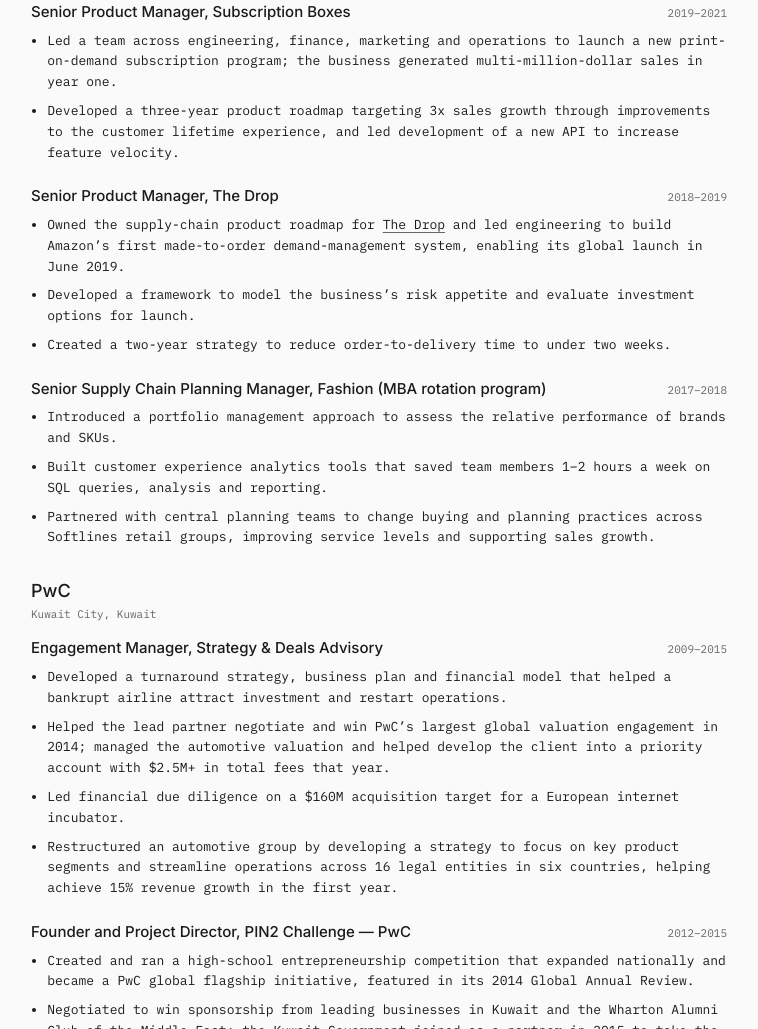
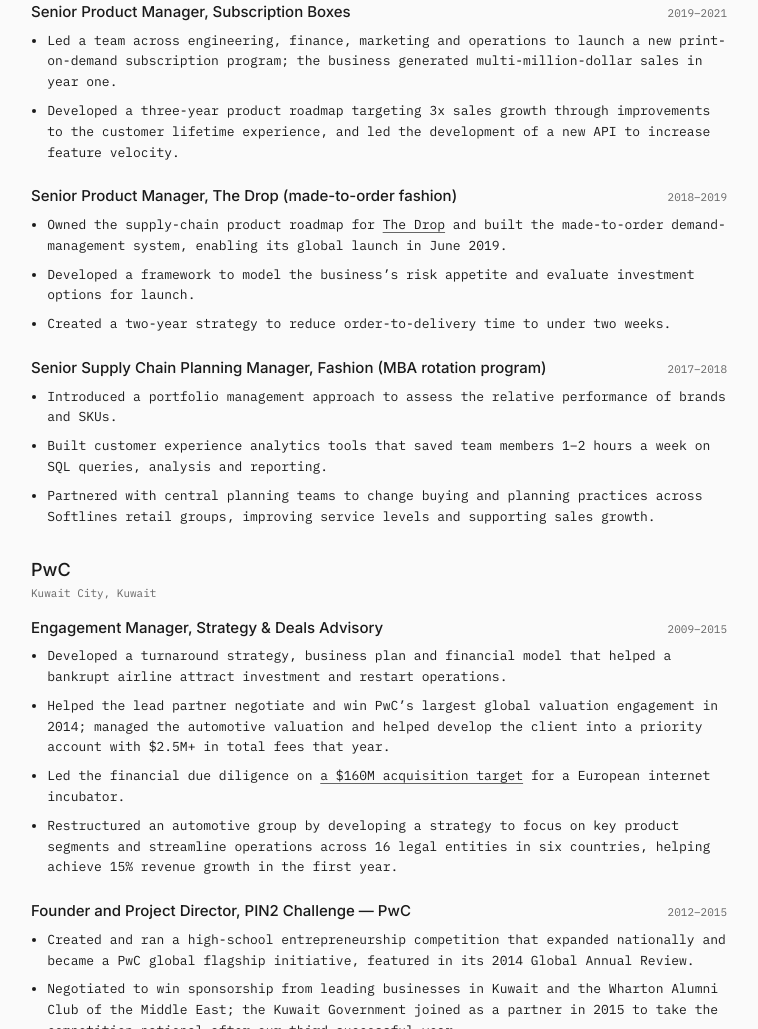
Before and after one commit to midokabbara/midokabbara.com, a plain HTML site: page resume.html in a window 1280 px wide. Shown: the part 900-1929 px from the top of the page, without its empty margins (201-959 px from the left). Drawn offline with Linux system fonts and the light colour scheme.

Commit message:
Publish approved resume refinements and linked acquisition reference

```diff
--- a/resume.html
+++ b/resume.html
@@ -41,12 +41,12 @@
 <section class="resume-role"><header class="resume-role__header"><h3>Senior Product Manager, Subscription Boxes</h3><p class="resume-date">2019–2021</p></header>
 <ul class="resume-bullets">
 <li>Led a team across engineering, finance, marketing and operations to launch a new print-on-demand subscription program; the business generated multi-million-dollar sales in year one.</li>
-<li>Developed a three-year product roadmap targeting 3x sales growth through improvements to the customer lifetime experience, and led development of a new API to increase feature velocity.</li>
+<li>Developed a three-year product roadmap targeting 3x sales growth through improvements to the customer lifetime experience, and led the development of a new API to increase feature velocity.</li>
 </ul>
 </section>
-<section class="resume-role"><header class="resume-role__header"><h3>Senior Product Manager, The Drop</h3><p class="resume-date">2018–2019</p></header>
+<section class="resume-role"><header class="resume-role__header"><h3>Senior Product Manager, The Drop (made-to-order fashion)</h3><p class="resume-date">2018–2019</p></header>
 <ul class="resume-bullets">
-<li>Owned the supply-chain product roadmap for <a href="https://www.harpersbazaar.com/fashion/trends/a27724176/amazon-the-drop-paola-alberdi-blank-itinerary-interview/" class="link">The Drop</a> and led engineering to build Amazon’s first made-to-order demand-management system, enabling its global launch in June 2019.</li>
+<li>Owned the supply-chain product roadmap for <a href="https://www.harpersbazaar.com/fashion/trends/a27724176/amazon-the-drop-paola-alberdi-blank-itinerary-interview/" class="link">The Drop</a> and built the made-to-order demand-management system, enabling its global launch in June 2019.</li>
 <li>Developed a framework to model the business’s risk appetite and evaluate investment options for launch.</li>
 <li>Created a two-year strategy to reduce order-to-delivery time to under two weeks.</li>
 </ul>
@@ -64,7 +64,7 @@
 <ul class="resume-bullets">
 <li>Developed a turnaround strategy, business plan and financial model that helped a bankrupt airline attract investment and restart operations.</li>
 <li>Helped the lead partner negotiate and win PwC’s largest global valuation engagement in 2014; managed the automotive valuation and helped develop the client into a priority account with $2.5M+ in total fees that year.</li>
-<li>Led financial due diligence on a $160M acquisition target for a European internet incubator.</li>
+<li>Led the financial due diligence on <a href="https://www.rocket-internet.com/news/2015-02-11-07-48-07" class="link">a $160M acquisition target</a> for a European internet incubator.</li>
 <li>Restructured an automotive group by developing a strategy to focus on key product segments and streamline operations across 16 legal entities in six countries, helping achieve 15% revenue growth in the first year.</li>
 </ul>
 </section>
```
Also changed, not shown: 1 other file.
